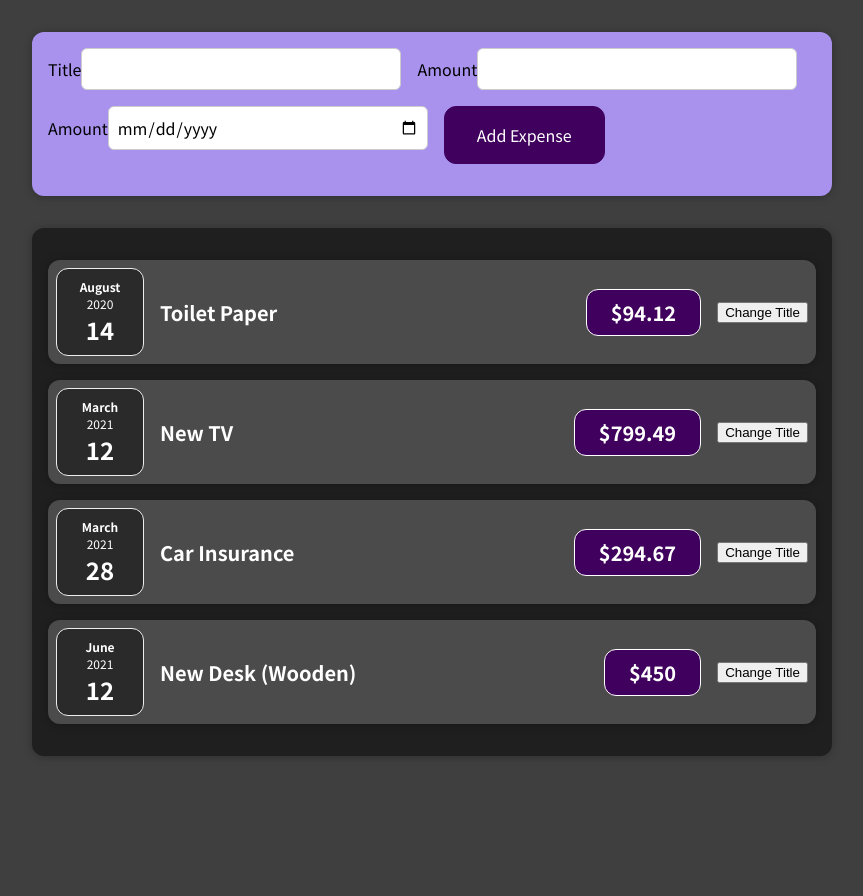
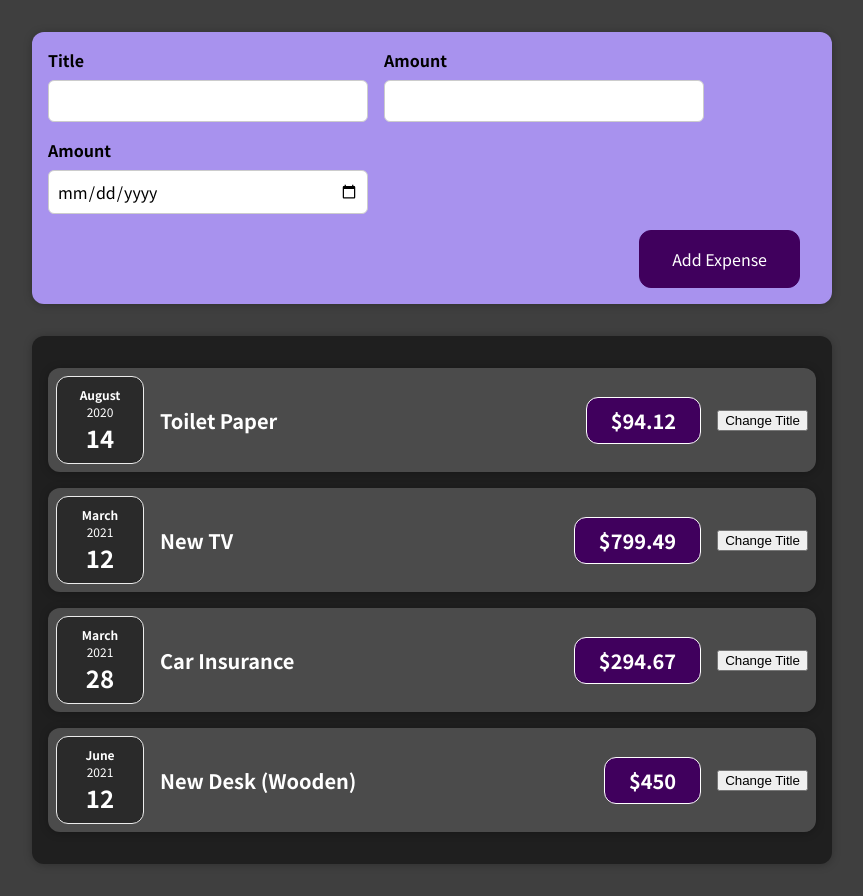
Before and after one commit to jack-chen1688/React-Complete, a React (Create React App) app in the folder react-guide/: page / in a window 1280 px wide. Shown: the whole page, without its empty margins (208-1071 px from the left). Before the commit the page ends 800 px from the top, so only its background shows below. Built offline with nearby package versions, Linux system fonts and the light colour scheme; the HTML template or start-up script is replaced by a standard one.

Commit message:
Fixed typos.

```diff
--- a/react-guide/src/components/NewExpense/ExpenseForm.js
+++ b/react-guide/src/components/NewExpense/ExpenseForm.js
@@ -6,20 +6,20 @@ const ExpenseForm = () => {
     <form>
       <div className="new-expense__controls">
         <div className="new-expense__control">
-          <lable>Title</lable>
+          <label>Title</label>
           <input type="text" />
         </div>
         <div className="new-expense__control">
-          <lable>Amount</lable>
+          <label>Amount</label>
           <input type="number" min="0.01" step="0.01" />
         </div>
         <div className="new-expense__control">
-          <lable>Amount</lable>
+          <label>Amount</label>
           <input type="date" min="2019-01-01" max="2022-12-31" />
         </div>
-        <div className="new-expense__actions">
-          <button type="submit">Add Expense</button>
-        </div>
+      </div>
+      <div className="new-expense__actions">
+        <button type="submit">Add Expense</button>
       </div>
     </form>
   );
```
